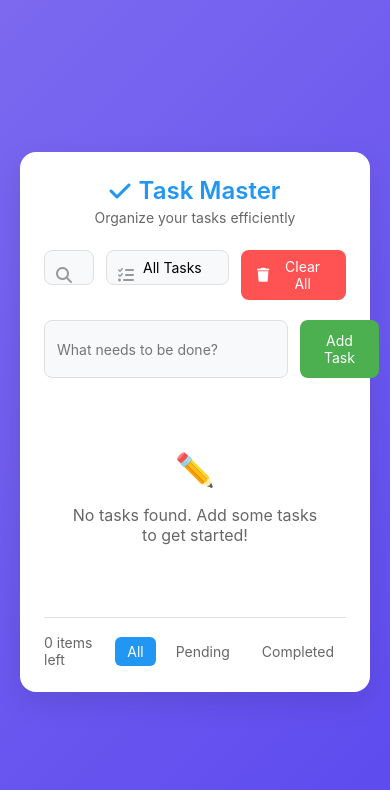
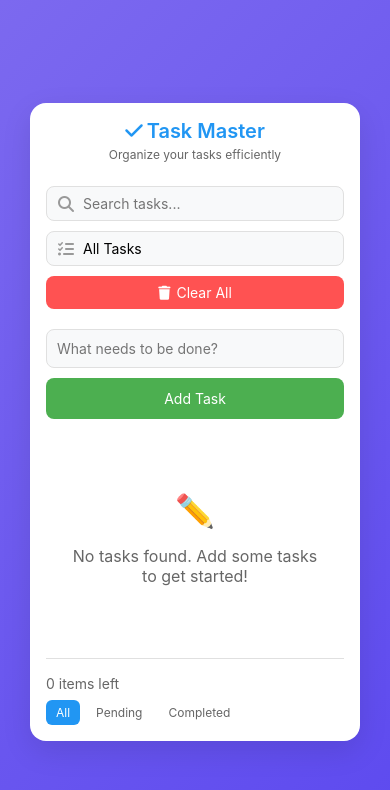
Before and after one commit to ibrahimnajjarine/Task-Master, a plain HTML site: page index.html in a window 390 px wide. Drawn offline with Linux system fonts and the light colour scheme; files that its build step writes are made by us from their sources.

Commit message:
Update style.css

```diff
--- a/style.css
+++ b/style.css
@@ -313,3 +313,86 @@ body {
   background: #2196f3;
   color: white;
 }
+
+@media (max-width: 480px) {
+  .container {
+    max-width: 100%;
+    padding: 10px;
+  }
+
+  .card {
+    padding: 16px;
+  }
+
+  .header h1 {
+    font-size: 20px;
+    gap: 4px;
+  }
+
+  .header .subtitle {
+    font-size: 12px;
+  }
+
+  .search-bar {
+    flex-direction: column;
+    gap: 10px;
+  }
+
+  .task-input {
+    flex-direction: column;
+    gap: 10px;
+  }
+
+  .new-task-input {
+    padding: 10px;
+  }
+
+  .add-btn {
+    width: 100%;
+    padding: 12px;
+  }
+
+  .filter-select {
+    width: 100%;
+  }
+
+  .clear-btn {
+    width: 100%;
+    justify-content: center;
+  }
+
+  .task-item {
+    flex-direction: column;
+    align-items: flex-start;
+    padding: 12px;
+    gap: 8px;
+  }
+
+  .task-actions {
+    width: 100%;
+    justify-content: flex-end;
+    gap: 6px;
+  }
+
+  .edit-btn,
+  .delete-btn {
+    width: 28px;
+    height: 28px;
+  }
+
+  .footer {
+    flex-direction: column;
+    align-items: flex-start;
+    gap: 8px;
+  }
+
+  .filters {
+    flex-wrap: wrap;
+    gap: 6px;
+  }
+
+  .filter-btn {
+    font-size: 12px;
+    padding: 5px 10px;
+  }
+}
```
